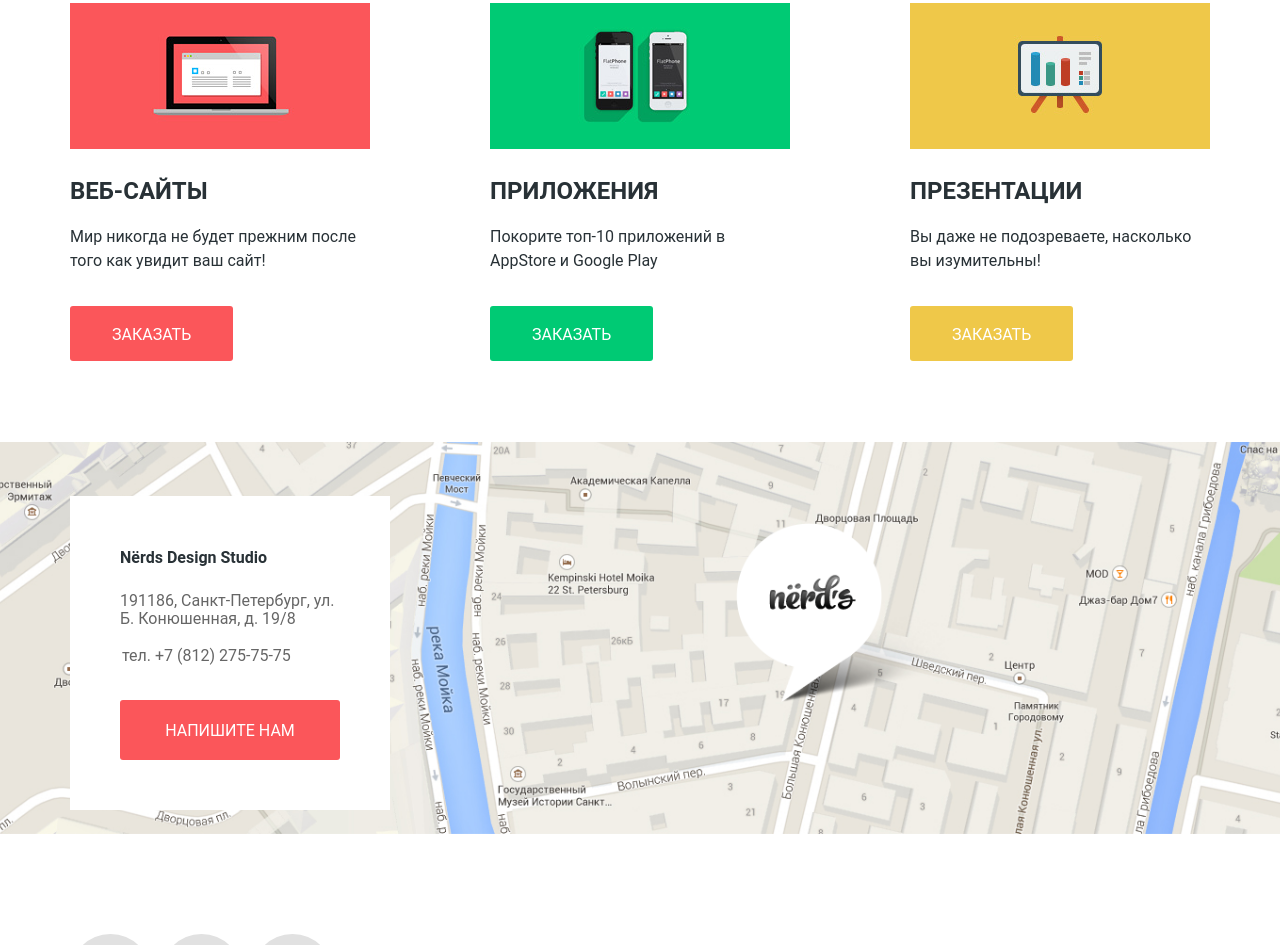
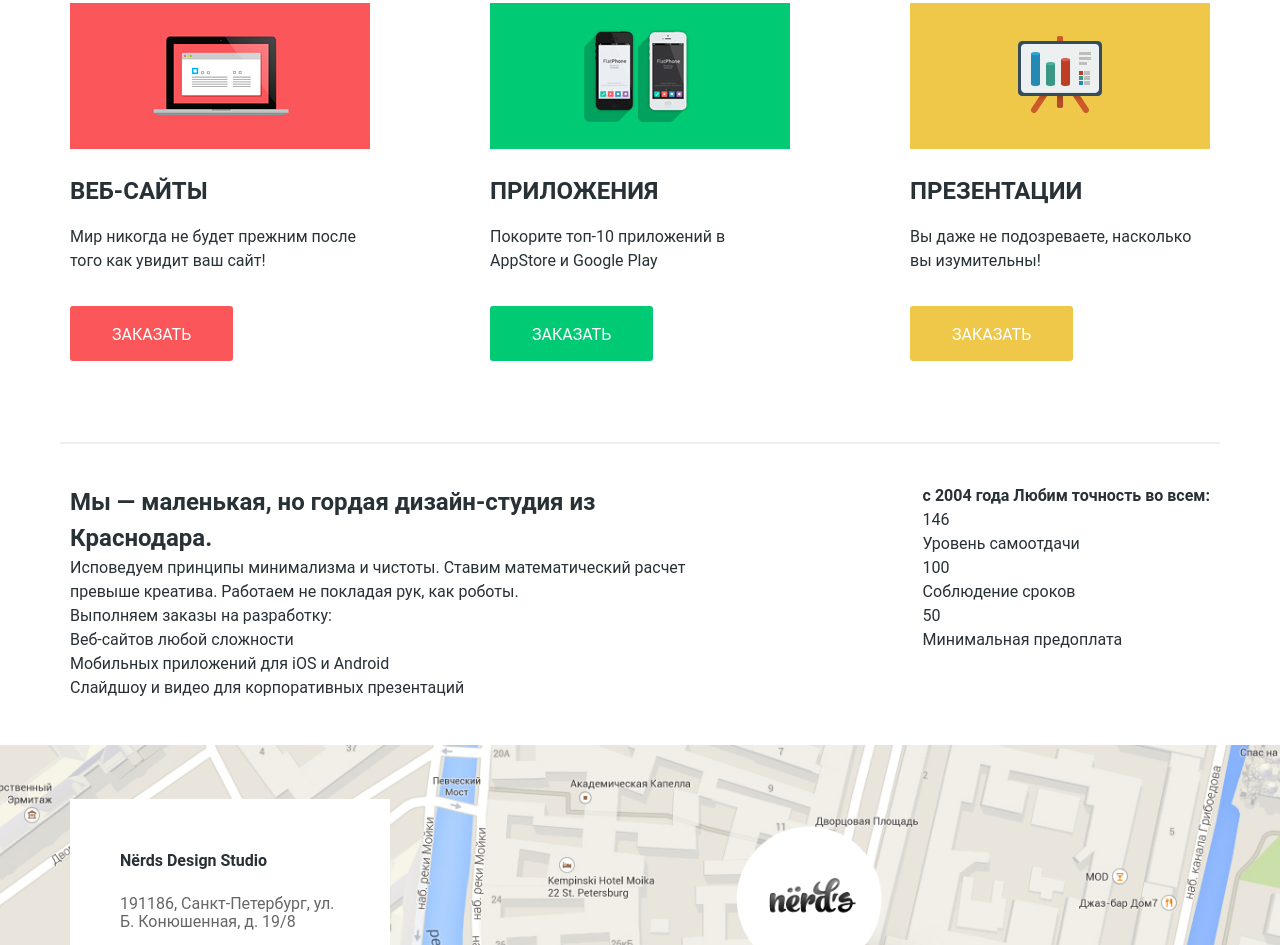
Before and after one commit to kosslanoss/nerds, a website: page app/index.html in a window 1280 px wide. Shown: the part 877-1822 px from the top of the page. Drawn offline with nearby package versions, Linux system fonts and the light colour scheme; files that its build step writes are made by us from their sources; files whose address does not match are found by name.

Commit message:
fixed about and clients

```diff
--- a/app/index.html
+++ b/app/index.html
@@ -146,6 +146,71 @@
         </div>
       </div>
     </section>
+    <section class="about">
+      <div class="container">
+        <div class="about__wrapper">
+          <div class="about__content">
+            <h2 class="about__title">
+              Мы — маленькая, но гордая дизайн-студия из Краснодара.
+            </h2>
+            <p class="about_text">
+              Исповедуем принципы минимализма и чистоты. Ставим математический расчет превыше креатива. Работаем не
+              покладая рук, как роботы.
+            </p>
+            <ul class="about__list">
+              Выполняем заказы на разработку:
+              <li>
+                Веб-сайтов любой сложности
+              </li>
+              <li>
+                Мобильных приложений для iOS и Android
+              </li>
+              <li>
+                Слайдшоу и видео для корпоративных презентаций
+              <li>
+            </ul>
+          </div>
+          <div class="about__info">
+            <h4 class="about__subtitle">
+              с 2004 года Любим точность во всем:
+            </h4>
+            <ul class="about__items">
+            <li class="about__item">
+              <p class="about__number">
+                146
+              </p>
+              <p class="about__desc">
+                Уровень самоотдачи
+              </p>
+            </li>
+            <li class="about__item">
+              <p class="about__number">
+                100
+              </p>
+              <p class="about__desc">
+                Соблюдение сроков
+              </p>
+            </li>
+            <li class="about__item">
+              <p class="about__number">
+                50
+              </p>
+              <p class="about__desc">
+                Минимальная предоплата
+              </p>
+            </li>
+            </ul>
+          </div>
+        </div>
+      </div>
+    </section>
+    <section class="clients">
+      <div class="container">
+        <div class="clients__items">
+
+        </div>
+      </div>
+    </section>
   </main>
 
   <footer class="footer">
--- a/app/scss/_index-page.scss
+++ b/app/scss/_index-page.scss
@@ -1,2 +1,3 @@
 @import './index-page/hero';
 @import './index-page/services';
+@import './index-page/about';
--- /dev/null
+++ b/app/scss/index-page/_about.scss
@@ -0,0 +1,17 @@
+.about {
+  padding: 40px 0 45px;
+
+  &__wrapper {
+    display: flex;
+    justify-content: space-between;
+  }
+
+  &__content {
+    max-width: 650px;
+  }
+
+  &__title {
+
+  }
+
+}
--- a/app/scss/index-page/_services.scss
+++ b/app/scss/index-page/_services.scss
@@ -1,9 +1,14 @@
 .services {
-  padding: 80px 0 95px;
+  padding: 80px 0 0;
+
+  & .container {
+    border-bottom: solid 2px $grey-lightest;
+  }
 
   &__blocks {
     display: flex;
     justify-content: space-between;
+    margin-bottom: 95px;
   }
 
   &__block {
@@ -71,4 +76,8 @@
     padding-right: 40px;
     margin-bottom: 80px;
   }
+
+  &__items {
+    display: flex;
+  }
 }
```
Also changed, not shown: app/scss/index-page/_clients.scss (added, +8 -0 lines), app/images/nerds-illustration 1.png (added).
